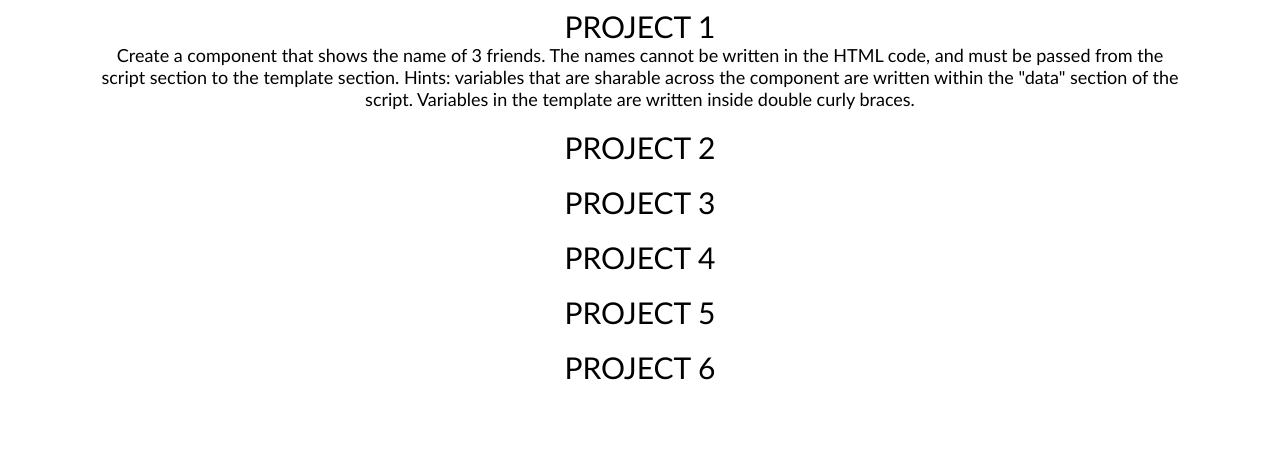
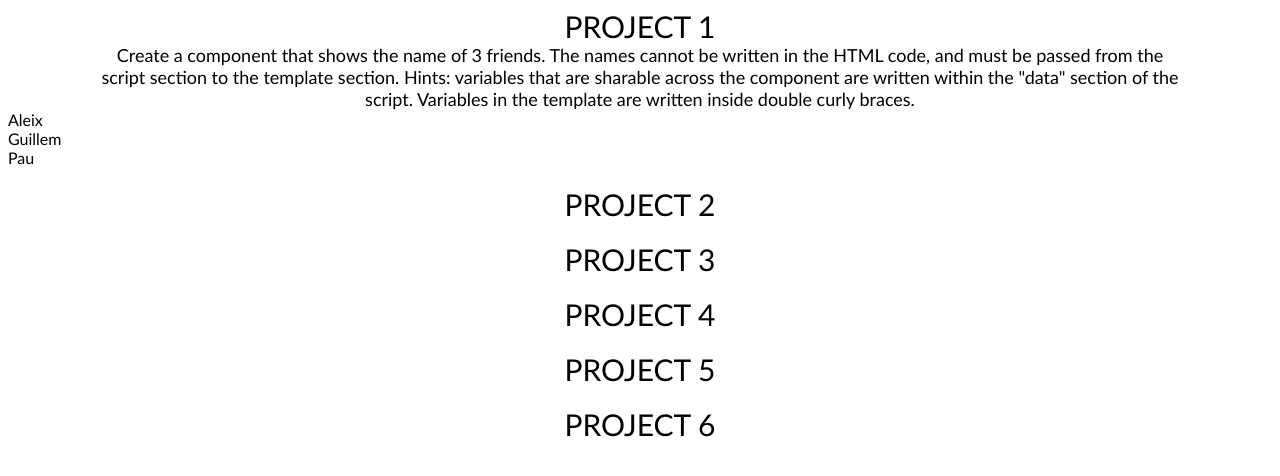
Before and after one commit to aleixfortm/catalan-waters, a Vue app in the folder learning-module/: page / in a window 1280 px wide. Shown: the top 476 px of the page. Built offline with nearby package versions, Linux system fonts and the light colour scheme.

Commit message:
project 1 completed

```diff
--- a/learning-module/src/App.vue
+++ b/learning-module/src/App.vue
@@ -1,7 +1,9 @@
 <template>
   <div class="project-title">PROJECT 1</div>
   <div class="project-desc">Create a component that shows the name of 3 friends. The names cannot be written in the HTML code, and must be passed from the script section to the template section.
-  Hints: variables that are sharable across the component are written within the "data" section of the script. Variables in the template are written inside double curly braces.</div><br>
+  Hints: variables that are sharable across the component are written within the "data" section of the script. Variables in the template are written inside double curly braces.</div>
+  <project-one></project-one>
+  <br>
   <div class="project-title">PROJECT 2</div><br>
 
   <div class="project-title">PROJECT 3</div><br>
@@ -15,6 +17,13 @@
 </template>
 
 <script>
+import ProjectOne from "./components/ProjectOne.vue";
+
+export default {
+  components: {
+    ProjectOne
+  }
+}
 
 </script>
 
--- /dev/null
+++ b/learning-module/src/components/ProjectOne.vue
@@ -0,0 +1,16 @@
+<template>
+    <div id="friend-1">{{friendOne}}</div>
+    <div id="friend-2">{{friendTwo}}</div>
+    <div id="friend-3">{{friendThree}}</div>
+</template>
+<script>
+    export default {
+        data() {
+            return {
+                friendOne: "Aleix",
+                friendTwo: "Guillem",
+                friendThree: "Pau"
+            }
+        }
+    }
+</script>
```
